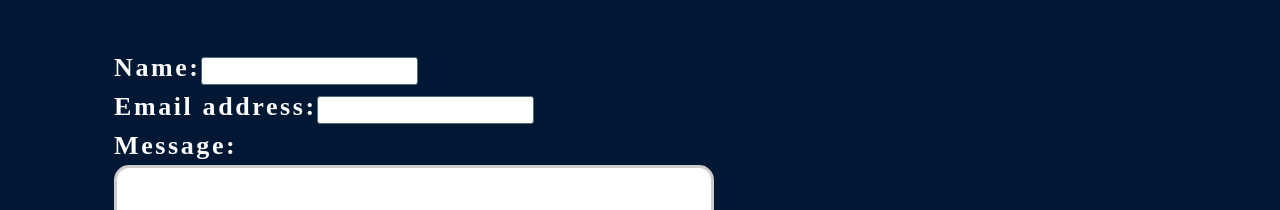
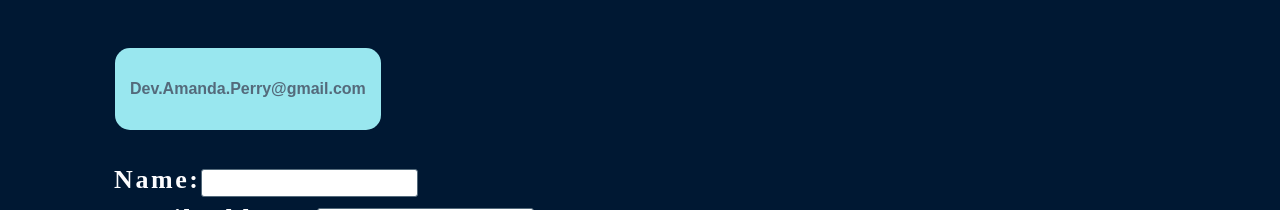
Before and after one commit to BeKind-Rewind/perry_folio, a React (Create React App) app: page /perry-folio/Contact in a window 1280 px wide. Shown: the part 358-568 px from the top of the page. Built offline with nearby package versions, Linux system fonts and the light colour scheme.

Commit message:
testing new load bug

```diff
--- a/src/components/Contact/index.js
+++ b/src/components/Contact/index.js
@@ -52,6 +52,9 @@ function Contact() {
         <div className='badge' data-aos='fade-right' data-aos-delay='100'></div>
         <div className='badge' data-aos='fade-right'></div>
       </div>
+      <div className='email'>
+        <button className='bg-gradient-to-r from-violet-400 via-pink-400 to-sky-400 text-white font-medium py-2 rounded-full w-32 animate-pulse'>Dev.Amanda.Perry@gmail.com</button>
+      </div>
 
       <form id="contact-form" onSubmit={handleSubmit}>
         <div>
```
